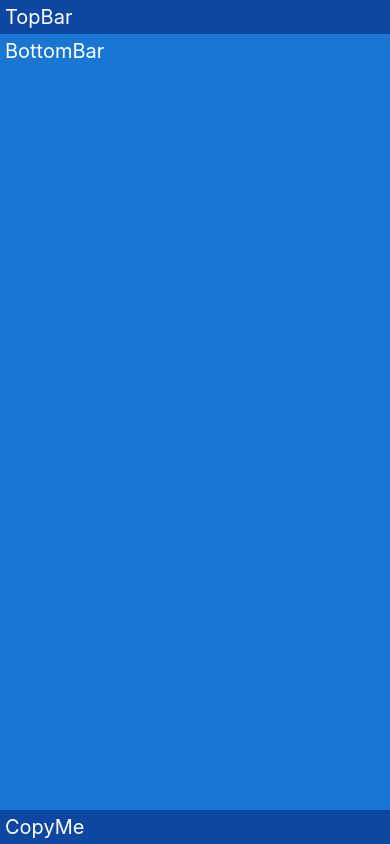
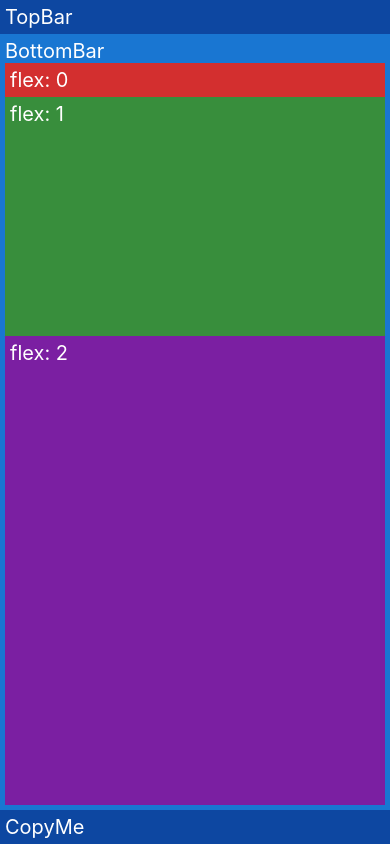
Before and after one commit to dev-t2/learn-prisma, a React Native app in the folder 02.style/04.flex/: screen / in a window 390 px wide. Built offline with nearby package versions, Linux system fonts and the light colour scheme.

Commit message:
Content Component Flex Style Update

```diff
--- a/02.style/04.flex/App.tsx
+++ b/02.style/04.flex/App.tsx
@@ -1,4 +1,5 @@
 import React, { memo } from 'react';
+import { StatusBar } from 'react-native';
 import styled from 'styled-components/native';
 
 import { BottomBar, Content, TopBar } from './src/screens';
@@ -10,6 +11,8 @@ const StyledSafeAreaView = styled.SafeAreaView({
 const App = () => {
   return (
     <StyledSafeAreaView>
+      <StatusBar />
+
       <TopBar />
       <Content />
       <BottomBar />
--- a/02.style/04.flex/src/screens/Content.tsx
+++ b/02.style/04.flex/src/screens/Content.tsx
@@ -13,12 +13,41 @@ const StyledText = styled.Text({
   color: Colors.white,
 });
 
+const StyledView1 = styled.View({
+  padding: 5,
+  backgroundColor: Colors.red700,
+});
+
+const StyledView2 = styled.View({
+  padding: 5,
+  backgroundColor: Colors.green700,
+  flex: 1,
+});
+
+const StyledView3 = styled.View({
+  padding: 5,
+  backgroundColor: Colors.purple700,
+  flex: 2,
+});
+
 const TITLE = 'BottomBar';
 
 const BottomBar = () => {
   return (
     <StyledView>
       <StyledText>{TITLE}</StyledText>
+
+      <StyledView1>
+        <StyledText>flex: 0</StyledText>
+      </StyledView1>
+
+      <StyledView2>
+        <StyledText>flex: 1</StyledText>
+      </StyledView2>
+
+      <StyledView3>
+        <StyledText>flex: 2</StyledText>
+      </StyledView3>
     </StyledView>
   );
 };
```
